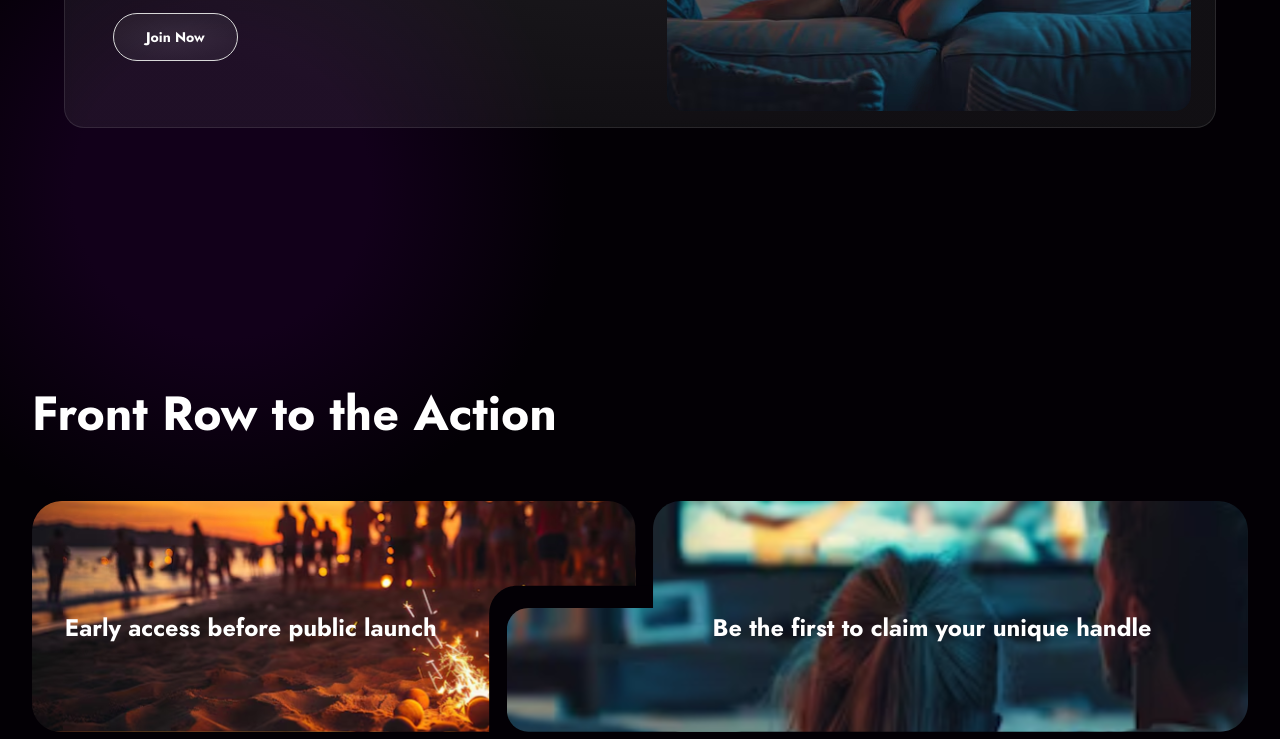
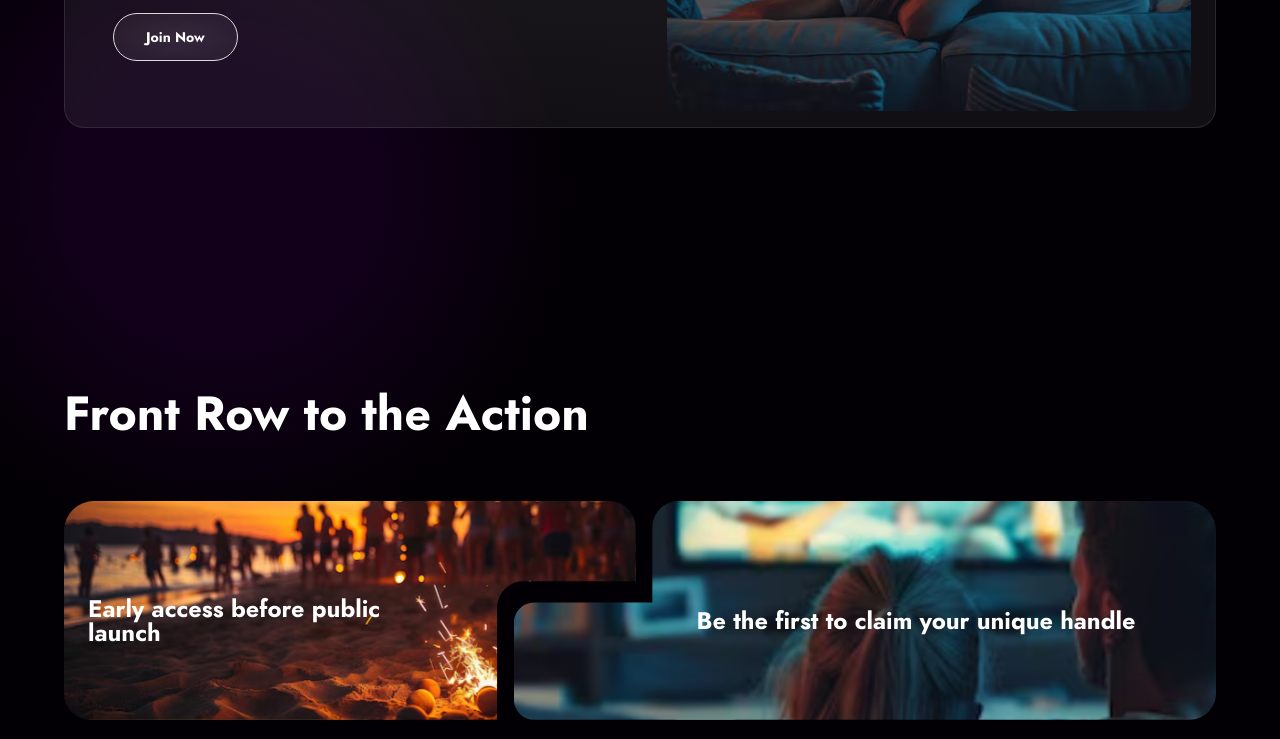
Before and after one commit to hasnainaqa/plot-picksp, a React (Vite) app: page / in a window 1280 px wide. Shown: the part 1340-2079 px from the top of the page. Built offline with nearby package versions, Linux system fonts and the light colour scheme.

Commit message:
Finalized Landing page

```diff
--- a/src/Components/LandingPage/ReferralsRewards.tsx
+++ b/src/Components/LandingPage/ReferralsRewards.tsx
@@ -21,7 +21,7 @@ export default function ReferralsRewards() {
       ></div>
 
       <div className="max-w-7xl w-full items-center flex justify-between">
-        <div className="px-8">
+        <div className="lg:px-8">
           <h1 className="heading mb-[23px] text-start ">
             Referrals + PlotPoint Rewards
           </h1>
--- a/src/Components/LandingPage/RowtoAction.tsx
+++ b/src/Components/LandingPage/RowtoAction.tsx
@@ -50,7 +50,7 @@ const FeatureCard: React.FC<FeatureCardProps> = ({
 
 const RowtoAction: React.FC = () => {
   return (
-    <section className="max-w-7xl mx-auto  font-renner flex items-center  lg:pt-[250px] pt-[100px]">
+    <section className="max-w-7xl mx-auto  font-renner flex items-center  lg:pt-[250px] pt-[100px] lg:px-8">
       <div className="w-full mx-auto">
         <h2 className="heading mb-8 lg:mb-[51px] text-start">
           Front Row to the Action
```
